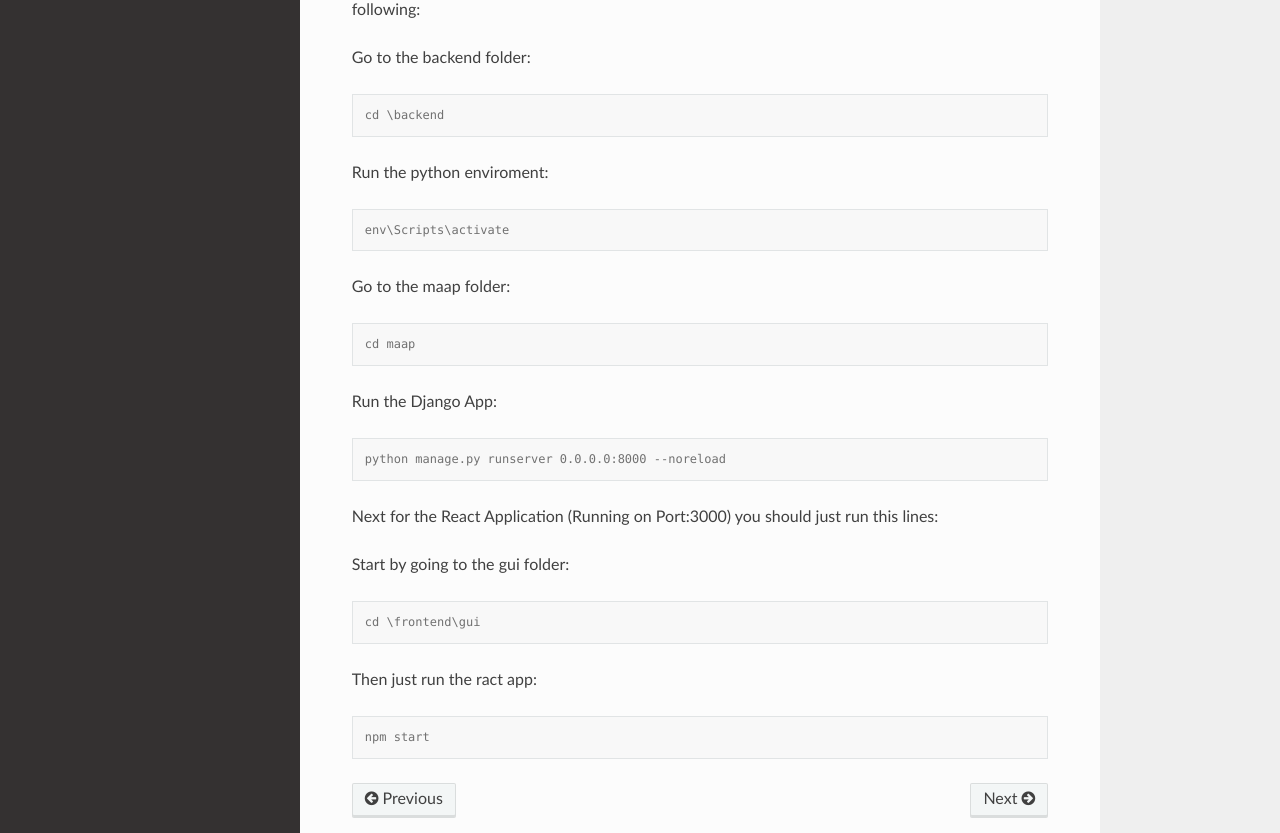
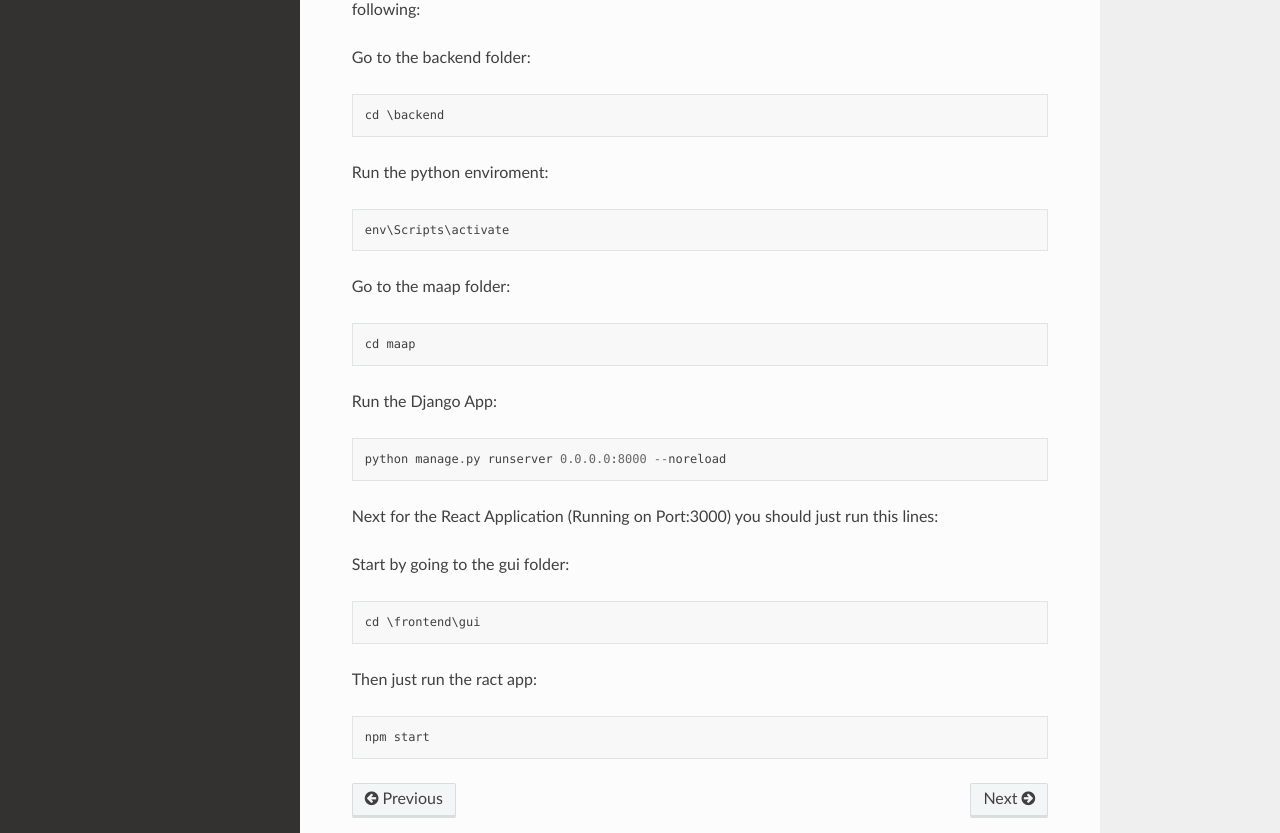
Before and after one commit to RICS-UNINOVA/AVANGARD_MES-DOCUMENTATION-ONLY, a Sphinx documentation site: the page built from docs/source/install.rst, in a window 1280 px wide and 1400 px high, scrolled down 542 px. Shown: the part 452-1285 px from the top of the window. Built offline with Sphinx 7.4.7 and the Read the Docs theme 2.0.0, drawn with Linux system fonts in a browser that asks for light colours.

Commit message:
Update install.rst

```diff
--- a/docs/source/install.rst
+++ b/docs/source/install.rst
@@ -49,25 +49,25 @@
 
 Go to the backend folder:
 
-.. code-block:: console
+.. code-block::
 
    cd \backend
 
 Run the python enviroment:
 
-.. code-block:: console
+.. code-block::
 
    env\Scripts\activate
 
 Go to the maap folder:
 
-.. code-block:: console
+.. code-block::
 
    cd maap
 
 Run the Django App:
 
-.. code-block:: console
+.. code-block::
 
    python manage.py runserver 0.0.0.0:8000 --noreload
 
@@ -77,12 +77,12 @@
 
 Start by going to the gui folder:
 
-.. code-block:: console
+.. code-block::
 
 	cd \frontend\gui
 
 Then just run the ract app:
 
-.. code-block:: console
+.. code-block::
 
 	npm start
```
